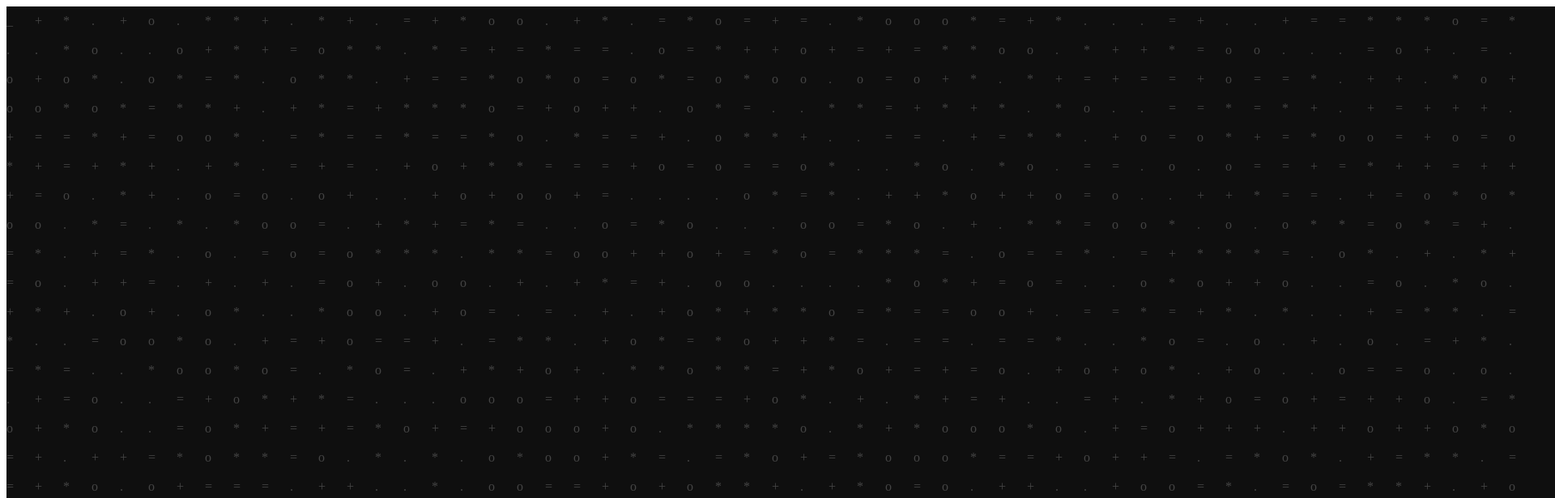
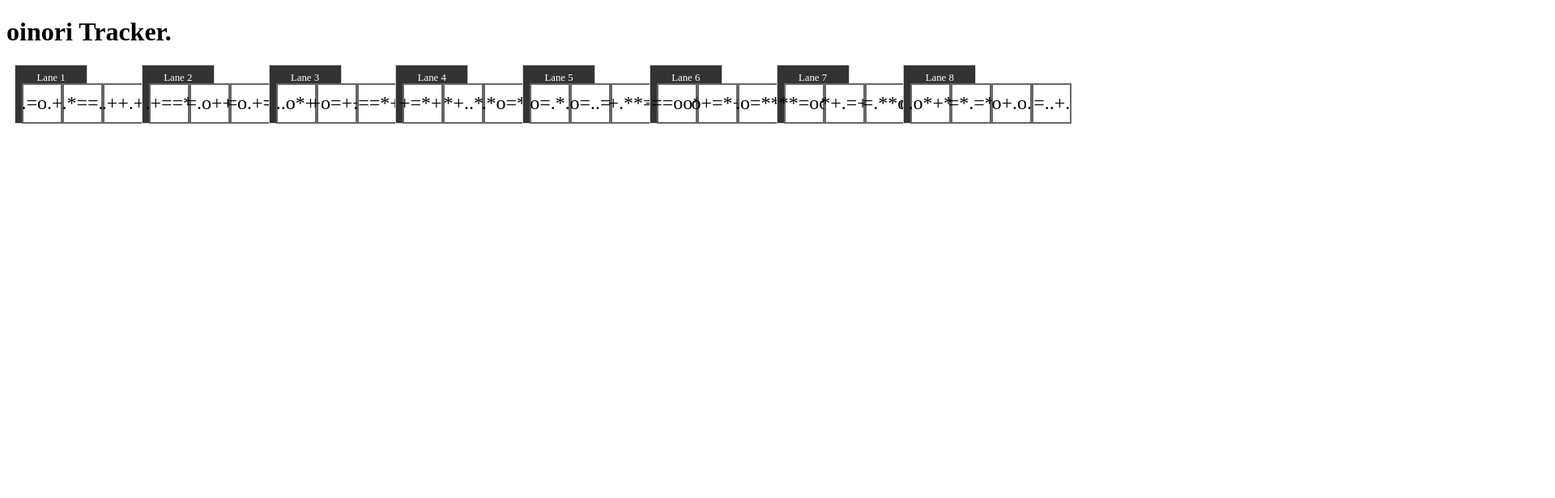
Before and after one commit to YashimaUnite/oinori, a Next.js app: page / in a window 1280 px wide. Shown: the top 616 px of the page at 81% size, 1920 px wide, since content can reach past the window. Built offline with nearby package versions, Linux system fonts and the light colour scheme.

Commit message:
Copomomnemtom

```diff
--- a/app/components/terminal/Terminal.tsx
+++ /dev/null
@@ -1,91 +0,0 @@
-"use client";
-
-import React, { useEffect, useRef, useState } from "react";
-import styled from "styled-components";
-
-const WINDOW_WIDTH = 1920;
-const WINDOW_HEIGHT = 1080;
-const CHARACTER_WIDTH = 35;
-const CHARACTER_HEIGHT = 35;
-const ALLOWED_CHARACTERS = "+=.*o";
-const ROWS = Math.floor(WINDOW_HEIGHT / CHARACTER_HEIGHT);
-const COLUMNS = Math.floor(WINDOW_WIDTH / CHARACTER_WIDTH);
-
-const TerminalContainer = styled.div`
-  display: flex;
-  align-items: center;
-  justify-content: center;
-  width: ${WINDOW_WIDTH}px;
-  height: ${WINDOW_HEIGHT}px;
-  background-color: rgba(15, 15, 15, 0.01);
-`;
-
-const TerminalWindow = styled.div`
-  display: flex;
-  flex-wrap: wrap;
-  width: ${WINDOW_WIDTH}px;
-  height: ${WINDOW_HEIGHT}px;
-  line-height: ${CHARACTER_HEIGHT}px;
-  font-size: 16px;
-  background-color: #0f0f0f;
-`;
-
-const TerminalCharacter = styled.span`
-  width: ${CHARACTER_WIDTH}px;
-  height: ${CHARACTER_HEIGHT}px;
-  color: #bdbdbd;
-  opacity: 0.3;
-`;
-
-const Terminal = () => {
-	const [inputPosition, setInputPosition] = useState(0);
-	const [characters, setCharacters] = useState<string[]>([]);
-	const windowRef = useRef<HTMLDivElement>(null);
-
-	useEffect(() => {
-		if (windowRef.current) {
-			const window = windowRef.current;
-			const characterCount = ROWS * COLUMNS;
-			const randomCharacters = Array.from(
-				{ length: characterCount },
-				() =>
-					ALLOWED_CHARACTERS[
-						Math.floor(Math.random() * ALLOWED_CHARACTERS.length)
-						]
-			);
-			setCharacters(randomCharacters);
-
-			window.addEventListener("keydown", (event) => {
-				if (event.key === "a") {
-					setInputPosition((position) => Math.max(0, position - 1));
-				} else if (event.key === "d") {
-					setInputPosition((position) =>
-						Math.min(characterCount - 1, position + 1)
-					);
-				} else if (event.key === "w") {
-					setInputPosition((position) =>
-						Math.max(0, position - COLUMNS)
-					);
-				} else if (event.key === "s") {
-					setInputPosition((position) =>
-						Math.min(characterCount - 1, position + COLUMNS)
-					);
-				}
-			});
-		}
-	}, []);
-
-	return (
-		<TerminalContainer>
-			<TerminalWindow ref={windowRef}>
-				{characters.map((character, index) => (
-					<TerminalCharacter key={index}>
-						{index === inputPosition ? "_" : character}
-					</TerminalCharacter>
-				))}
-			</TerminalWindow>
-		</TerminalContainer>
-	);
-};
-
-export default Terminal;
--- /dev/null
+++ b/app/components/tracker/Tracker.tsx
@@ -0,0 +1,42 @@
+"use client";
+
+import React, { createContext, useState } from 'react';
+
+import Grid from './TrackerGrid';
+
+export type TrackerData = {
+	steps: string[][];
+	titles: string[];
+};
+
+export const TrackerDataContext = createContext<TrackerData | null>(null);
+
+const defaultData: TrackerData = {
+	steps: [['Step 1', 'Step 2', 'Step 3', "Step 4"],['Step 1', 'Step 2', 'Step 3', "Step 4"],['Step 1', 'Step 2', 'Step 3', "Step 4"],['Step 1', 'Step 2', 'Step 3', "Step 4"],['Step 1', 'Step 2', 'Step 3', "Step 4"],['Step 1', 'Step 2', 'Step 3', "Step 4"],['Step 1', 'Step 2', 'Step 3', "Step 4"],['Step 1', 'Step 2', 'Step 3', "Step 4"],['Step 1', 'Step 2', 'Step 3', "Step 4"],['Step 1', 'Step 2', 'Step 3', "Step 4"]],
+	titles: ['Lane 1', 'Lane 2', 'Lane 3', 'Lane 4', 'Lane 5', 'Lane 6', 'Lane 7', 'Lane 8'],
+};
+
+
+const Tracker: React.FC = () => {
+	const [data, setData] = useState<TrackerData>(defaultData);
+
+	const handleStepClick = (laneIndex: number, stepIndex: number) => {
+		// TrackerDataの更新
+		setData((prevData) => {
+			const newSteps = [...prevData.steps];
+			newSteps[laneIndex][stepIndex] = 'DONE';
+			return {
+				...prevData,
+				steps: newSteps,
+			};
+		});
+	};
+
+	return (
+		<TrackerDataContext.Provider value={data}>
+			<Grid onStepClick={handleStepClick} steps={data.steps} titles={data.titles} />
+		</TrackerDataContext.Provider>
+	);
+};
+
+export default Tracker;
--- /dev/null
+++ b/app/components/tracker/TrackerCell.tsx
@@ -0,0 +1,41 @@
+import React from 'react';
+
+import {CellStyle} from "@/components/tracker/TrackerStyles";
+
+type CellProps = {
+	note?: string;
+	onCellClick: () => void;
+	selected: boolean;
+	step: string;
+};
+
+const Cell: React.FC<CellProps> = ({ note, onCellClick, selected, step }) => {
+	return (
+		<CellStyle selected={selected} onClick={onCellClick}>
+			<div>{step}</div>
+			{note && <div>{note}</div>}
+		</CellStyle>
+	);
+};
+
+type RandomCellProps = {
+	note?: string;
+	onCellClick: () => void;
+	selected: boolean;
+};
+
+const RandomCell: React.FC<RandomCellProps> = ({ note, onCellClick, selected }) => {
+	const randomValue = React.useMemo(() => randomString(5), []);
+	return <Cell step={randomValue} note={note} selected={selected} onCellClick={onCellClick} />;
+};
+
+const randomString = (length: number): string => {
+	const chars = '+=.*o';
+	let result = '';
+	for (let i = 0; i < length; i++) {
+		result += chars.charAt(Math.floor(Math.random() * chars.length));
+	}
+	return result;
+};
+
+export { Cell, RandomCell };
--- /dev/null
+++ b/app/components/tracker/TrackerGrid.tsx
@@ -0,0 +1,28 @@
+import * as React from 'react';
+
+import TrackerLane from './TrackerLane';
+import { GridStyle } from './TrackerStyles';
+
+type GridProps = {
+	onStepClick: (lane: number, index: number) => void;
+	steps: string[][];
+	titles: string[];
+};
+
+const Grid: React.FC<GridProps> = ({ onStepClick, steps, titles }) => {
+	return (
+		<GridStyle className="grid">
+			{titles.map((title, index) => (
+				<TrackerLane
+					key={`lane-${index}`}
+					title={title}
+					onCellClick={(cellIndex) => onStepClick(index, cellIndex)}
+					steps={steps[index]}
+					handleCellClick={(cellIndex) => onStepClick(index, cellIndex)}
+				/>
+			))}
+		</GridStyle>
+	);
+};
+
+export default Grid;
--- /dev/null
+++ b/app/components/tracker/TrackerLane.tsx
@@ -0,0 +1,41 @@
+import * as React from 'react';
+
+import { RandomCell } from "./TrackerCell";
+import { TrackerLaneStyle } from './TrackerStyles';
+
+export type TrackerLaneProps = {
+	title: string;
+	handleCellClick: (index: number) => void;
+	onCellClick: (index: number) => void;
+	steps: string[];
+};
+
+const TrackerLane: React.FC<TrackerLaneProps> = ({ title, handleCellClick: onHandleCellClick, onCellClick, steps }) => {
+	const [selectedCells, setSelectedCells] = React.useState<number[]>([]);
+
+	const handleCellClick = (index: number) => {
+		if (selectedCells.includes(index)) {
+			setSelectedCells(selectedCells.filter((cellIndex) => cellIndex !== index));
+		} else {
+			setSelectedCells([...selectedCells, index]);
+		}
+		onHandleCellClick(index);
+	};
+
+	return (
+		<TrackerLaneStyle>
+			<div className="title">{title}</div>
+			<div className="steps">
+				{steps.map((step, index) => (
+					<RandomCell
+						key={index}
+						onCellClick={() => handleCellClick(index)}
+						selected={selectedCells.includes(index)}
+					/>
+				))}
+			</div>
+		</TrackerLaneStyle>
+	);
+};
+
+export default TrackerLane;
--- /dev/null
+++ b/app/components/tracker/TrackerStyles.tsx
@@ -0,0 +1,60 @@
+import styled, {css} from "styled-components";
+
+export const CHARACTER_WIDTH = 35;
+export const CHARACTER_HEIGHT = 35;
+
+
+export const CellStyle = styled.div<{ selected: boolean }>`
+  display: flex;
+  align-items: center;
+  justify-content: center;
+  font-size: 24px;
+  width: 50px;
+  height: 50px;
+  background-color: white;
+  border: 2px solid #666;
+  box-sizing: border-box;
+  cursor: pointer;
+
+  ${({ selected }) =>
+	selected &&
+	css`
+      background-color: #666;
+      color: white;
+    `}
+`;
+
+export const TrackerLaneStyle = styled.div`
+  display: flex;
+  flex-direction: column;
+  justify-content: space-between;
+  align-items: center;
+  width: 4.5rem;
+  padding: 0.5rem;
+  border: 1px solid #ccc;
+  background-color: #333;
+
+  .title {
+    font-size: 0.8rem;
+    color: #fff;
+    text-align: center;
+  }
+
+  .steps {
+    display: flex;
+    flex-direction: row;
+    justify-content: space-between;
+    align-items: center;
+    width: 100%;
+    height: 2rem;
+    margin-top: 0.5rem;
+  }
+`;
+
+export const GridStyle = styled.div`
+  display: grid;
+  grid-template-columns: repeat(8, 1fr);
+  grid-template-rows: repeat(3, 1fr);
+  gap: 10px;
+  margin: 10px;
+`;
--- a/app/layout.tsx
+++ b/app/layout.tsx
@@ -5,7 +5,7 @@ type RootLayoutProps = {
 };
 
 const metadata = {
-	title: 'oinori Tracker',
+	title: 'oinori Page',
 	description: 'lets pray!',
 };
 
--- a/app/page.tsx
+++ b/app/page.tsx
@@ -1,11 +1,14 @@
-import React from 'react';
+"use strict";
 
-import Terminal from "@/components/terminal/Terminal";
+import * as React from 'react';
 
-const Home = () => {
+import Tracker from './components/tracker/Tracker';
+
+const Home: React.FC = () => {
 	return (
 		<div>
-			<Terminal />
+			<h1>oinori Tracker.</h1>
+				<Tracker />
 		</div>
 	);
 };
--- a/package.json
+++ b/package.json
@@ -11,6 +11,7 @@
     "test": "jest"
   },
   "dependencies": {
+    "dotenv": "^16.0.3",
     "next": "^13.3.0",
     "react": "^18.2.0",
     "react-dom": "^18.2.0",
```
Also changed, not shown: app/components/tracker/TrackerInput.tsx (added), 1 other file (tests, documents, lock files or other folders).
